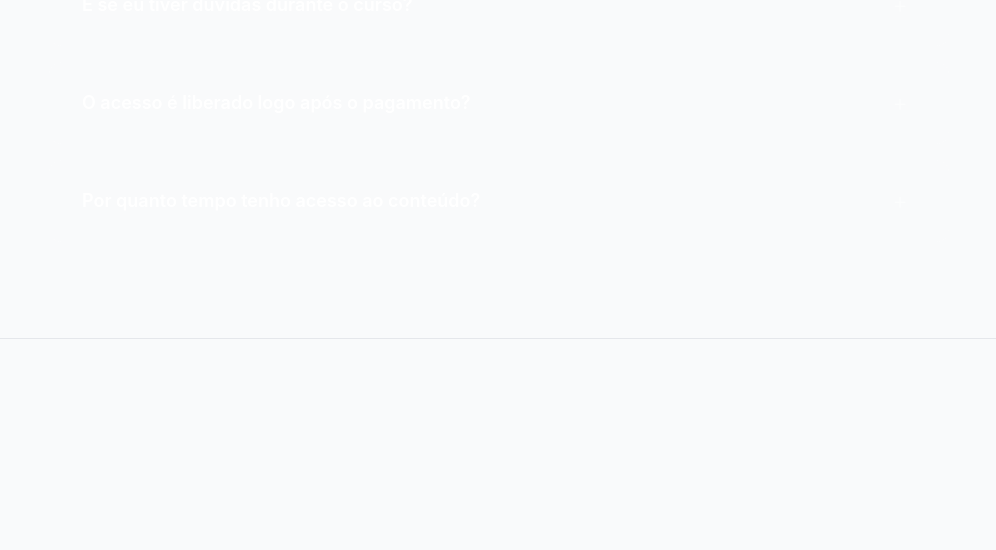
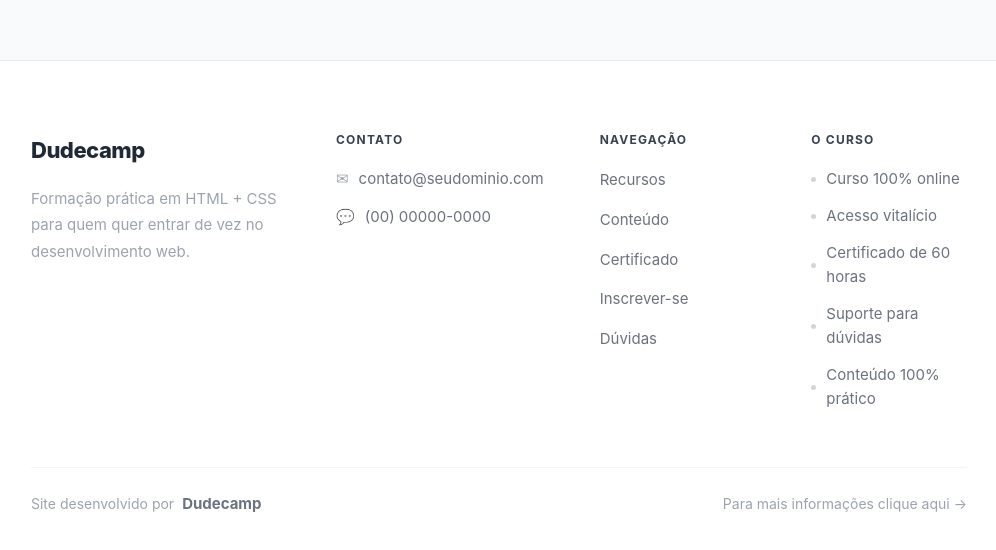
Before and after one commit to eduardocoimbramag/dudecamp-htmlcss, a React (Vite) app: page / in a window 1280 px wide. Shown: the part 7470-8020 px from the top of the page, without its empty margins (281-1277 px from the left). Built offline with nearby package versions, Linux system fonts and the light colour scheme.

Commit message:
faq-changes

```diff
--- a/src/App.css
+++ b/src/App.css
@@ -1213,7 +1213,7 @@
 }
 
 .instructor-circular-text span {
-  font-size: 12px;
+  font-size: 9px;
   letter-spacing: 0.5px;
 }
 
@@ -1330,12 +1330,12 @@
 .faq-header {
   text-align: center;
   max-width: 700px;
-  margin: 0 auto 4rem;
+  margin: 0 auto 2rem;
 }
 
 .faq-header h2 {
   font-size: clamp(2rem, 4vw, 2.75rem);
-  margin-bottom: 1rem;
+  margin-bottom: 0;
   font-weight: 700;
   color: var(--text-primary);
 }
@@ -1351,7 +1351,7 @@
   margin: 0 auto;
   display: flex;
   flex-direction: column;
-  gap: 1rem;
+  gap: 0.5rem;
 }
 
 /* ========================================
@@ -1360,7 +1360,7 @@
 
 @media (max-width: 968px) {
   .faq-header {
-    margin-bottom: 3rem;
+    margin-bottom: 1.5rem;
   }
 
   .faq-header h2 {
@@ -1372,7 +1372,7 @@
   }
 
   .faq-list {
-    gap: 0.875rem;
+    gap: 0.5rem;
   }
 }
 
@@ -1382,7 +1382,7 @@
 
 @media (max-width: 640px) {
   .faq-header {
-    margin-bottom: 2.5rem;
+    margin-bottom: 1.25rem;
   }
 
   .faq-header h2 {
@@ -1394,66 +1394,228 @@
   }
 
   .faq-list {
-    gap: 0.75rem;
-  }
-}
+    gap: 0.375rem;
+  }
+}
+
+/* ========================================
+   RODAPÉ
+   ======================================== */
 
 .footer {
-  background: var(--bg-secondary);
-  padding: 4rem 0 2rem;
-  border-top: 1px solid var(--border);
+  background: #ffffff;
+  padding: 4.5rem 0 0;
+  border-top: 1px solid #e9ecf0;
 }
 
 .footer-content {
   display: grid;
-  grid-template-columns: repeat(auto-fit, minmax(250px, 1fr));
-  gap: 3rem;
-  margin-bottom: 3rem;
-}
+  grid-template-columns: 1.6fr 1fr 1fr 1fr;
+  gap: 3.5rem;
+  margin-bottom: 3.5rem;
+  align-items: start;
+}
+
+/* --- Marca --- */
+
+.footer-logo {
+  margin-bottom: 1.125rem;
+}
+
+.footer-logo-text {
+  font-size: 1.375rem;
+  font-weight: 800;
+  color: #1f2937;
+  letter-spacing: -0.5px;
+}
+
+.footer-tagline {
+  font-size: 0.9375rem;
+  line-height: 1.75;
+  color: #9ca3af;
+  max-width: 260px;
+  margin: 0;
+}
+
+/* --- Títulos de coluna --- */
 
 .footer-column h4 {
-  margin-bottom: 1.5rem;
-  color: var(--text-primary);
-}
-
-.footer-column ul {
+  font-size: 0.75rem;
+  font-weight: 700;
+  text-transform: uppercase;
+  letter-spacing: 1.2px;
+  color: #374151;
+  margin-bottom: 1.25rem;
+}
+
+/* --- Listas de navegação --- */
+
+.footer-links ul,
+.footer-contact ul {
   display: flex;
   flex-direction: column;
-  gap: 0.75rem;
-}
-
-.footer-column a {
-  color: var(--text-secondary);
-  transition: color 0.3s ease;
-}
-
-.footer-column a:hover {
-  color: var(--primary);
-}
-
-.footer-logo {
-  font-size: 1.5rem;
+  gap: 0.875rem;
+  list-style: none;
+  padding: 0;
+  margin: 0;
+}
+
+.footer-links a {
+  font-size: 0.9375rem;
+  color: #6b7280;
+  text-decoration: none;
+  transition: color 0.2s ease;
+}
+
+.footer-links a:hover {
+  color: #2563eb;
+}
+
+/* --- Contato --- */
+
+.footer-contact-link {
+  display: flex;
+  align-items: center;
+  gap: 0.625rem;
+  font-size: 0.9375rem;
+  color: #6b7280;
+  text-decoration: none;
+  transition: color 0.2s ease;
+}
+
+.footer-contact-link:hover {
+  color: #2563eb;
+}
+
+.footer-contact-icon {
+  font-size: 0.9375rem;
+  flex-shrink: 0;
+  opacity: 0.65;
+}
+
+/* --- Info do curso --- */
+
+.footer-info-list {
+  display: flex;
+  flex-direction: column;
+  gap: 0.8125rem;
+  list-style: none;
+  padding: 0;
+  margin: 0;
+}
+
+.footer-info-list li {
+  display: flex;
+  align-items: center;
+  gap: 0.625rem;
+  font-size: 0.9375rem;
+  color: #6b7280;
+}
+
+.footer-info-dot {
+  width: 5px;
+  height: 5px;
+  border-radius: 50%;
+  background: #d1d5db;
+  flex-shrink: 0;
+}
+
+/* --- Faixa inferior --- */
+
+.footer-bottom {
+  display: flex;
+  align-items: center;
+  justify-content: space-between;
+  padding: 1.5rem 0;
+  border-top: 1px solid #f3f4f6;
+  gap: 1rem;
+  flex-wrap: wrap;
+}
+
+.footer-credit {
+  display: flex;
+  align-items: center;
+  gap: 0.5rem;
+  font-size: 0.875rem;
+  color: #9ca3af;
+}
+
+.footer-credit-logo {
   font-weight: 700;
-  color: var(--primary);
-  margin-bottom: 1rem;
-}
-
-.footer-column p {
-  color: var(--text-secondary);
-  line-height: 1.7;
-}
+  font-size: 0.9375rem;
+  color: #6b7280;
+}
+
+.footer-more-info {
+  font-size: 0.875rem;
+  color: #9ca3af;
+  text-decoration: none;
+  transition: color 0.2s ease;
+  white-space: nowrap;
+}
+
+.footer-more-info:hover {
+  color: #2563eb;
+}
+
+/* --- Social links (reservado para uso futuro) --- */
 
 .social-links {
   display: flex;
   gap: 1rem;
 }
 
-.footer-bottom {
-  padding-top: 2rem;
-  border-top: 1px solid var(--border);
-  text-align: center;
-}
-
-.footer-bottom p {
-  color: var(--text-light);
-}
+/* ========================================
+   RESPONSIVIDADE RODAPÉ - TABLET
+   ======================================== */
+
+@media (max-width: 968px) {
+  .footer {
+    padding: 3.5rem 0 0;
+  }
+
+  .footer-content {
+    grid-template-columns: 1fr 1fr;
+    gap: 2.5rem;
+    margin-bottom: 2.5rem;
+  }
+
+  .footer-brand {
+    grid-column: 1 / -1;
+  }
+
+  .footer-tagline {
+    max-width: 100%;
+  }
+}
+
+/* ========================================
+   RESPONSIVIDADE RODAPÉ - MOBILE
+   ======================================== */
+
+@media (max-width: 640px) {
+  .footer {
+    padding: 3rem 0 0;
+  }
+
+  .footer-content {
+    grid-template-columns: 1fr;
+    gap: 2rem;
+    margin-bottom: 2rem;
+  }
+
+  .footer-brand {
+    grid-column: auto;
+  }
+
+  .footer-tagline {
+    max-width: 100%;
+  }
+
+  .footer-bottom {
+    flex-direction: column;
+    align-items: flex-start;
+    gap: 0.75rem;
+    padding: 1.25rem 0;
+  }
+}
--- a/src/App.tsx
+++ b/src/App.tsx
@@ -22,10 +22,11 @@ function App() {
   const instructorsData = [
     {
       name: 'Eduardo Coimbra',
-      role: 'Fundador & Instrutor Principal',
+      role: 'Software Engineer',
       bio: 'Desenvolvedor front-end com anos de experiência em projetos reais, apaixonado por transformar iniciantes em profissionais capazes de construir interfaces modernas e responsivas. Criador do Dudecamp e responsável por toda a estrutura didática do curso.',
       imageSrc: '/eduardofoto.jpeg',
       imageAlt: 'Foto de Eduardo Coimbra',
+      circularText: 'EDUARDO COIMBRA * DUDECAMP * ',
     },
     {
       name: 'Nome do Instrutor 2',
@@ -33,6 +34,7 @@ function App() {
       bio: 'Placeholder — edite esta bio com a apresentação real do segundo instrutor. Descreva sua experiência, área de atuação e o que ele traz de valor para os alunos do Dudecamp.',
       imageSrc: '/eduardofoto.jpeg',
       imageAlt: 'Foto do segundo instrutor',
+      circularText: 'HTML*CSS*DUDECAMP*CURSO*',
     },
     {
       name: 'Nome do Instrutor 3',
@@ -40,6 +42,7 @@ function App() {
       bio: 'Placeholder — edite esta bio com a apresentação real do terceiro instrutor. Descreva sua experiência, área de atuação e o que ele traz de valor para os alunos do Dudecamp.',
       imageSrc: '/eduardofoto.jpeg',
       imageAlt: 'Foto do terceiro instrutor',
+      circularText: 'HTML*CSS*DUDECAMP*CURSO*',
     },
   ];
 
@@ -50,7 +53,7 @@ function App() {
     },
     {
       question: 'Quais são os requisitos mínimos do meu computador?',
-      answer: 'O HTML e CSS são tecnologias extremamente leves — você não vai precisar de uma máquina potente. Recomendamos no mínimo: 4GB de RAM, processador dual-core (Intel i3, AMD Ryzen 3 ou equivalente) e conexão com a internet. Qualquer computador comprado nos últimos 8 anos já atende com folga. O editor que utilizamos é o VSCode, gratuito e disponível para Windows, Mac e Linux.'
+      answer: <>O <span className="html-color">HTML</span> e <span className="css-color">CSS</span> são tecnologias extremamente leves — você não vai precisar de uma máquina potente. Recomendamos no mínimo: 4GB de RAM, processador dual-core (Intel i3, AMD Ryzen 3 ou equivalente) e conexão com a internet. Qualquer computador comprado nos últimos 8 anos já atende com folga. O editor que utilizamos é o VSCode, gratuito e disponível para Windows, Mac e Linux.</>,
     },
     {
       question: 'O curso tem certificado?',
@@ -446,14 +449,13 @@ function App() {
             {instructorsData.map((instructor, index) => (
               <div key={index} className="instructor-card">
                 <div className="instructor-info">
-                  <span className="instructor-index">0{index + 1}</span>
                   <h3 className="instructor-name">{instructor.name}</h3>
                   <p className="instructor-role">{instructor.role}</p>
                   <p className="instructor-bio">{instructor.bio}</p>
                 </div>
                 <div className="instructor-photo-wrapper">
                   <CircularText
-                    text="HTML*CSS*DUDECAMP*CURSO*"
+                    text={instructor.circularText}
                     spinDuration={20}
                     onHover="speedUp"
                     className="instructor-circular-text"
@@ -489,38 +491,85 @@ function App() {
         </div>
       </section>
 
-      <footer className="footer">
+      <footer id="footer" className="footer">
         <div className="container">
           <div className="footer-content">
-            <div className="footer-column">
+
+            {/* BLOCO DE MARCA */}
+            <div className="footer-column footer-brand">
               <div className="footer-logo">
+                <span className="footer-logo-text">Dudecamp</span>
               </div>
-              <p></p>
+              <p className="footer-tagline">
+                Formação prática em HTML + CSS para quem quer entrar de vez no desenvolvimento web.
+              </p>
             </div>
-            <div className="footer-column">
-              <h4></h4>
+
+            {/* BLOCO DE CONTATO */}
+            <div className="footer-column footer-contact">
+              <h4>Contato</h4>
               <ul>
-                <li><a href="#"></a></li>
-                <li><a href="#"></a></li>
-                <li><a href="#"></a></li>
+                <li>
+                  <a href="mailto:contato@seudominio.com" className="footer-contact-link">
+                    <span className="footer-contact-icon">✉</span>
+                    contato@seudominio.com
+                  </a>
+                </li>
+                <li>
+                  <a
+                    href="https://wa.me/5500000000000"
+                    target="_blank"
+                    rel="noopener noreferrer"
+                    className="footer-contact-link"
+                  >
+                    <span className="footer-contact-icon">💬</span>
+                    (00) 00000-0000
+                  </a>
+                </li>
               </ul>
             </div>
-            <div className="footer-column">
-              <h4></h4>
+
+            {/* BLOCO DE NAVEGAÇÃO */}
+            <div className="footer-column footer-links">
+              <h4>Navegação</h4>
               <ul>
-                <li><a href="#"></a></li>
-                <li><a href="#"></a></li>
-                <li><a href="#"></a></li>
+                <li><a href="#features">Recursos</a></li>
+                <li><a href="#content">Conteúdo</a></li>
+                <li><a href="#certificate">Certificado</a></li>
+                <li><a href="#enroll">Inscrever-se</a></li>
+                <li><a href="#faq">Dúvidas</a></li>
               </ul>
             </div>
-            <div className="footer-column">
-              <h4></h4>
-              <div className="social-links">
-              </div>
+
+            {/* BLOCO DE INFO DO CURSO */}
+            <div className="footer-column footer-info">
+              <h4>O Curso</h4>
+              <ul className="footer-info-list">
+                <li><span className="footer-info-dot"></span>Curso 100% online</li>
+                <li><span className="footer-info-dot"></span>Acesso vitalício</li>
+                <li><span className="footer-info-dot"></span>Certificado de 60 horas</li>
+                <li><span className="footer-info-dot"></span>Suporte para dúvidas</li>
+                <li><span className="footer-info-dot"></span>Conteúdo 100% prático</li>
+              </ul>
             </div>
+
           </div>
+
+          {/* FAIXA INFERIOR */}
           <div className="footer-bottom">
-            <p></p>
+            <div className="footer-credit">
+              <span>Site desenvolvido por</span>
+              {/* Substitua pelo <img> com sua logo real */}
+              <span className="footer-credit-logo">Dudecamp</span>
+            </div>
+            <a
+              href="https://seulink.com"
+              target="_blank"
+              rel="noopener noreferrer"
+              className="footer-more-info"
+            >
+              Para mais informações clique aqui →
+            </a>
           </div>
         </div>
       </footer>
--- a/src/components/FaqItem.css
+++ b/src/components/FaqItem.css
@@ -30,7 +30,7 @@
   align-items: center;
   justify-content: space-between;
   gap: 1.5rem;
-  padding: 1.5rem 2rem;
+  padding: 0.75rem 2rem;
   background: transparent;
   border: none;
   cursor: pointer;
@@ -91,14 +91,14 @@
 }
 
 .answer-content {
-  padding: 0 2rem 1.5rem 2rem;
-  animation: fadeIn 0.4s ease-in-out;
+  padding: 0.375rem 2rem 0.75rem 2rem;
+  animation: fadeIn 0.3s ease-out;
 }
 
 @keyframes fadeIn {
   from {
     opacity: 0;
-    transform: translateY(-10px);
+    transform: translateY(-4px);
   }
   to {
     opacity: 1;
@@ -109,7 +109,7 @@
 .answer-content p {
   font-size: 1rem;
   line-height: 1.7;
-  color: rgba(255, 255, 255, 0.7);
+  color: #ffffff;
   margin: 0;
 }
 
@@ -119,7 +119,7 @@
 
 @media (max-width: 968px) {
   .faq-question {
-    padding: 1.25rem 1.5rem;
+    padding: 0.625rem 1.5rem;
     gap: 1.25rem;
   }
 
@@ -134,7 +134,7 @@
   }
 
   .answer-content {
-    padding: 0 1.5rem 1.25rem 1.5rem;
+    padding: 0.375rem 1.5rem 0.625rem 1.5rem;
   }
 
   .answer-content p {
@@ -148,7 +148,7 @@
 
 @media (max-width: 640px) {
   .faq-question {
-    padding: 1.125rem 1.25rem;
+    padding: 0.5rem 1.25rem;
     gap: 1rem;
   }
 
@@ -163,7 +163,7 @@
   }
 
   .answer-content {
-    padding: 0 1.25rem 1.125rem 1.25rem;
+    padding: 0.25rem 1.25rem 0.5rem 1.25rem;
   }
 
   .answer-content p {
--- a/src/components/FaqItem.tsx
+++ b/src/components/FaqItem.tsx
@@ -1,9 +1,9 @@
-import { useState } from 'react';
+import { useState, type ReactNode } from 'react';
 import './FaqItem.css';
 
 interface FaqItemProps {
   question: string;
-  answer: string;
+  answer: ReactNode;
 }
 
 function FaqItem({ question, answer }: FaqItemProps) {
```
